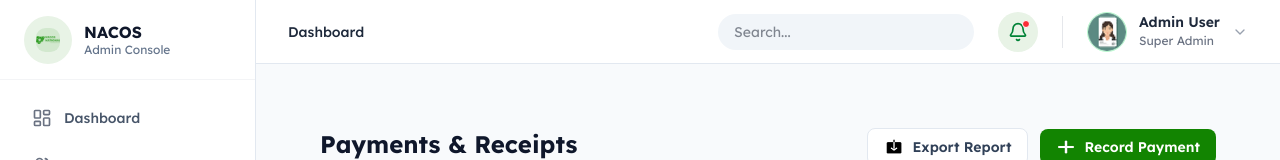
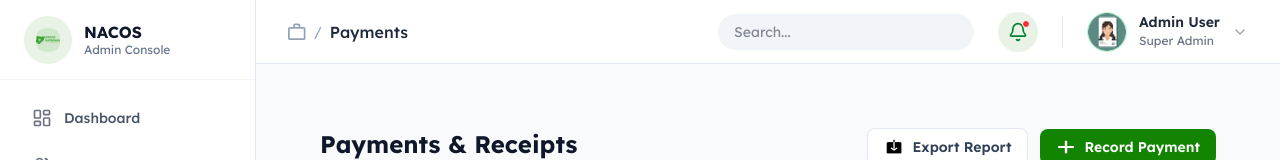
Before and after one commit to NACOS-ANCHOR-UNIVERSITY/Nacos-Anchor-Platform-frontend, a React (Vite) app: page /admin/payments in a window 1280 px wide. Shown: the top 160 px of the page. Built offline with nearby package versions, Linux system fonts and the light colour scheme; no server answers.

Commit message:
cleanup layout

```diff
--- a/src/features/admin/dashboard/AdminDashboard.jsx
+++ b/src/features/admin/dashboard/AdminDashboard.jsx
@@ -16,7 +16,6 @@ import {
   ArrowRight,
   Plus,
 } from "lucide-react";
-
 
 export default function AdminDashboard() {
   const recentActivities = [
@@ -39,7 +38,7 @@ export default function AdminDashboard() {
   ];
 
   return (
-    <div className="max-w-7xl mx-auto">
+    <div className="">
       {/* PAGE HEADER */}
       <div className="flex flex-col md:flex-row justify-between items-start md:items-end mb-8 gap-4">
         <div>
@@ -157,7 +156,7 @@ export default function AdminDashboard() {
           sub="Review uploads & chats"
           color="orange"
           stats={[
-            {label: "3 Reports", bg: "bg-red-100", text: "text-red-600"},
+            { label: "3 Reports", bg: "bg-red-100", text: "text-red-600" },
             {
               label: "8 Pending Resources",
               bg: "bg-blue-100",
@@ -293,8 +292,6 @@ export default function AdminDashboard() {
   );
 }
 
-
-
 function ModuleCard({
   title,
   sub,
@@ -305,7 +302,6 @@ function ModuleCard({
   features,
   desc,
 }) {
-
   const colorMap = {
     green: "bg-green-50 text-green-600 border-green-100",
     orange: "bg-orange-50 text-orange-500 border-orange-100",
@@ -418,7 +414,7 @@ function StatsCard({
                 className={`h-full rounded-full ${
                   color === "green" ? "bg-green-500" : "bg-blue-500"
                 }`}
-                style={{width: `${progress}%`}}
+                style={{ width: `${progress}%` }}
               ></div>
             </div>
             {footer && (
--- a/src/layouts/AdminLayout.jsx
+++ b/src/layouts/AdminLayout.jsx
@@ -14,6 +14,7 @@ import {
   Menu,
   X,
 } from "lucide-react";
+import { Briefcase2Icon } from "../assets/icons";
 import profileImg from "../assets/images/profile.png";
 import Logo from "../assets/images/nacos-logo.svg";
 
@@ -133,9 +134,19 @@ const AdminLayout = () => {
               <Menu className="w-6 h-6" />
             </button>
 
-            <div className="hidden md:flex items-center gap-2 text-sm text-gray-500">
-              <span className="font-medium text-[#1E293B]">Dashboard</span>
-              {/* You can make this dynamic based on route later */}
+            <div className="flex items-center text-sm text-[#94A3B8]">
+              <Link
+                to="/student/dashboard"
+                className="hover:text-[#1E293B] transition-colors"
+              >
+                <Briefcase2Icon className="size-4.5" />
+              </Link>
+              <span className="mx-2">/</span>
+              <span className="text-[#1E293B] font-medium capitalize text-sm sm:text-base">
+                {[...mainLinks, ...moduleLinks].find((link) =>
+                  location.pathname.startsWith(link.path)
+                )?.name || "Dashboard"}
+              </span>
             </div>
           </div>
 
@@ -180,7 +191,9 @@ const AdminLayout = () => {
 
         {/* DYNAMIC CONTENT AREA */}
         <div className="flex-1 overflow-y-auto p-4 md:p-6 lg:p-8 bg-[#F8FAFC]">
-          <Outlet />
+          <div className="w-full max-w-7xl mx-auto">
+            <Outlet />
+          </div>
         </div>
       </main>
     </div>
--- a/src/layouts/dashboard/StudentDashboardLayout.jsx
+++ b/src/layouts/StudentDashboardLayout.jsx
@@ -14,7 +14,7 @@ import {
   SearchIcon,
   NotificationIcon,
   BookIcon,
-} from "../../assets/icons";
+} from "../assets/icons";
 
 const StudentDashboardLayout = () => {
   const [isSidebarOpen, setIsSidebarOpen] = useState(false);
```
Also changed, not shown: src/pages/student/dashboard-home.jsx (+5 -9 lines).
